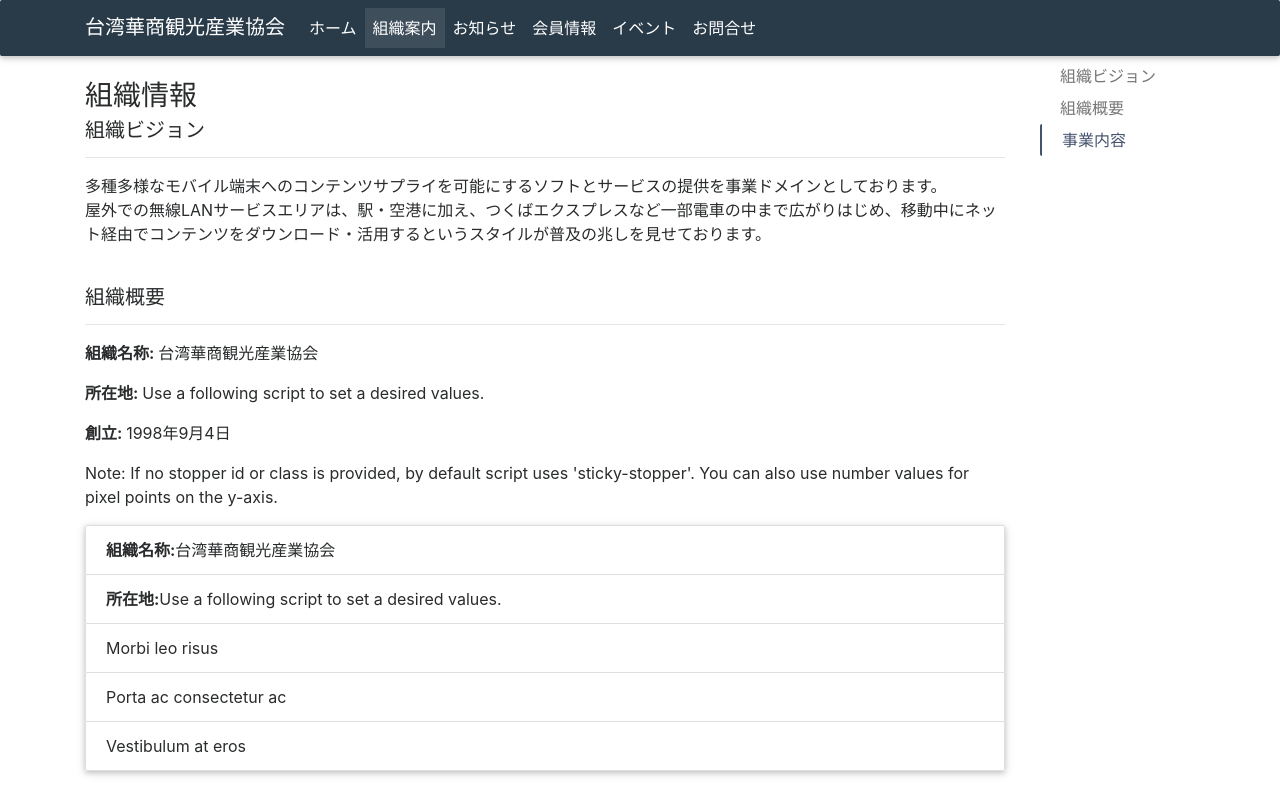
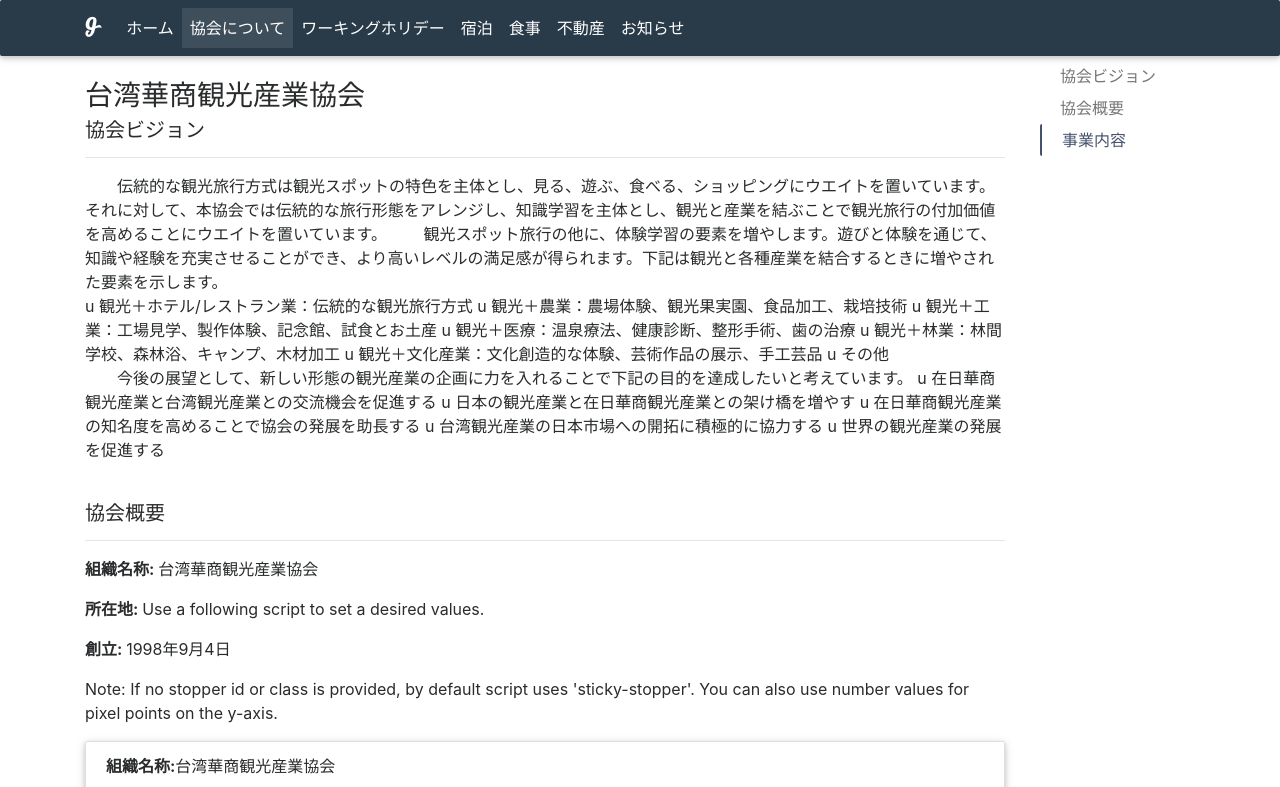
Before and after one commit to loganchou/website_mdb, a plain HTML site: page org.html in a window 1280 px wide. Shown: the top 787 px of the page. Drawn offline with Linux system fonts and the light colour scheme.

Commit message:
mod menu

```diff
--- a/org.html
+++ b/org.html
@@ -25,28 +25,31 @@
             <button class="navbar-toggler navbar-toggler-right" type="button" data-toggle="collapse" data-target="#navbarNav1" aria-controls="navbarNav1" aria-expanded="false" aria-label="Toggle navigation">
                 <span class="navbar-toggler-icon"></span>
             </button>
-            <a class="navbar-brand" href="#">
-                <strong>台湾華商観光産業協会</strong>
+            <a class="navbar-brand"　href="index.html">
+                <i class="fa fa-glide-g"></i>
             </a>
             <div class="collapse navbar-collapse" id="navbarNav1">
                 <ul class="navbar-nav mr-auto">
                     <li class="nav-item">
-                        <a class="nav-link" href="index.html">ホーム</a>
+                        <a href="index.html" class="nav-link">ホーム</a>
                     </li>
                     <li class="nav-item active">
-                        <a class="nav-link">組織案内 <span class="sr-only">(current)</span></a>
+                        <a class="nav-link">協会について <span class="sr-only">(current)</span></a>
+                    </li>
+                    <li class="nav-item">
+                        <a class="nav-link">ワーキングホリデー</a>
+                    </li>
+                    <li class="nav-item">
+                        <a class="nav-link">宿泊</a>
+                    </li>
+                    <li class="nav-item">
+                        <a class="nav-link">食事</a>
+                    </li>
+                    <li class="nav-item">
+                        <a class="nav-link">不動産</a>
                     </li>
                     <li class="nav-item">
                         <a class="nav-link">お知らせ</a>
-                    </li>
-                    <li class="nav-item">
-                        <a class="nav-link">会員情報</a>
-                    </li>
-                    <li class="nav-item">
-                        <a class="nav-link">イベント</a>
-                    </li>
-                    <li class="nav-item">
-                        <a class="nav-link" href="contact.html">お問合せ</a>
                     </li>
                 </ul>
             </div>
@@ -63,14 +66,43 @@
                 <!--Documentation file-->
                 <div class="documentation">
                     <!-- ******-->
-                    <h3>組織情報</h3>
+                    <h3>台湾華商観光産業協会</h3>
 
                     <!-- FIRST SECTION-->
                     <section id="introduction">
-                        <h5 class="doc-title doc-first">組織ビジョン</h5>
+                        <h5 class="doc-title doc-first">協会ビジョン</h5>
                         <hr>
-                        <p>多種多様なモバイル端末へのコンテンツサプライを可能にするソフトとサービスの提供を事業ドメインとしております。
-                        <br>屋外での無線LANサービスエリアは、駅・空港に加え、つくばエクスプレスなど一部電車の中まで広がりはじめ、移動中にネット経由でコンテンツをダウンロード・活用するというスタイルが普及の兆しを見せております。</p>
+                        <p>
+                        　　伝統的な観光旅行方式は観光スポットの特色を主体とし、見る、遊ぶ、食べる、ショッピングにウエイトを置いています。それに対して、本協会では伝統的な旅行形態をアレンジし、知識学習を主体とし、観光と産業を結ぶことで観光旅行の付加価値を高めることにウエイトを置いています。
+
+                        　　観光スポット旅行の他に、体験学習の要素を増やします。遊びと体験を通じて、知識や経験を充実させることができ、より高いレベルの満足感が得られます。下記は観光と各種産業を結合するときに増やされた要素を示します。
+                        <br>
+                        u 観光＋ホテル/レストラン業：伝統的な観光旅行方式
+
+                        u 観光＋農業：農場体験、観光果実園、食品加工、栽培技術
+
+                        u 観光＋工業：工場見学、製作体験、記念館、試食とお土産
+
+                        u 観光＋医療：温泉療法、健康診断、整形手術、歯の治療
+
+                        u 観光＋林業：林間学校、森林浴、キャンプ、木材加工
+
+                        u 観光＋文化産業：文化創造的な体験、芸術作品の展示、手工芸品
+
+                        u その他
+                        <br>
+                        　　今後の展望として、新しい形態の観光産業の企画に力を入れることで下記の目的を達成したいと考えています。
+
+                        u 在日華商観光産業と台湾観光産業との交流機会を促進する
+
+                        u 日本の観光産業と在日華商観光産業との架け橋を増やす
+
+                        u 在日華商観光産業の知名度を高めることで協会の発展を助長する
+
+                        u 台湾観光産業の日本市場への開拓に積極的に協力する
+
+                        u 世界の観光産業の発展を促進する
+                        </p>
                     </section>
                     <!-- FIRST SECTION-->
 
@@ -78,7 +110,7 @@
 
                     <!-- SECTION-->
                     <section id="usage">
-                        <h5 class="doc-title">組織概要</h5>
+                        <h5 class="doc-title">協会概要</h5>
                         <hr>
                         <p><strong>組織名称: </strong>台湾華商観光産業協会</p>
 
@@ -114,8 +146,8 @@
             <div class="col-xs-2">
                 <nav class="bs-docs-sidebar affix" style="top: 60px;">
                     <ul class="nav nav-pills flex-column">
-                        <li class="nav-item"><a class="nav-link" href="#introduction">組織ビジョン</a></li>
-                        <li class="nav-item"><a class="nav-link" href="#usage">組織概要</a></li>
+                        <li class="nav-item"><a class="nav-link" href="#introduction">協会ビジョン</a></li>
+                        <li class="nav-item"><a class="nav-link" href="#usage">協会概要</a></li>
                         <li class="nav-item"><a class="nav-link" href="#work">事業内容</a></li>
                     </ul>
                 </nav>
```
